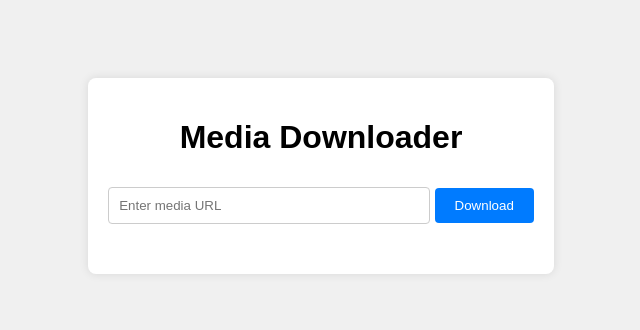
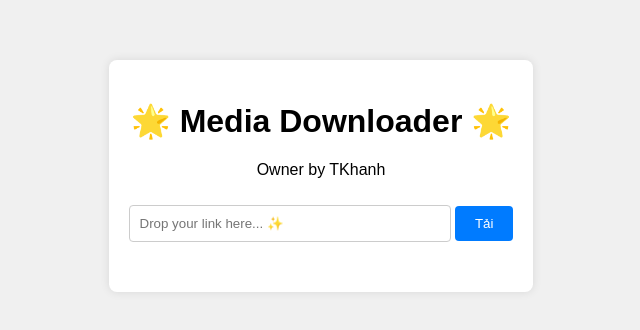
Before and after one commit to tkhanhpro/SkakJbxbd, a website: page client/index.html in a window 1280 px wide. Shown: the part 224-554 px from the top of the page, without its empty margins (319-959 px from the left). Drawn offline with Linux system fonts and the light colour scheme.

Commit message:
Update index.html

```diff
--- a/client/index.html
+++ b/client/index.html
@@ -3,15 +3,22 @@
 <head>
   <meta charset="UTF-8">
   <meta name="viewport" content="width=device-width, initial-scale=1.0">
-  <title>Media Downloader</title>
+  <title>TK - Downloader</title>
   <link rel="stylesheet" href="style.css">
+  <link href="https://fonts.googleapis.com/css2?family=Fredoka:wght@400;700&family=Poppins:wght@400;600&display=swap" rel="stylesheet">
 </head>
 <body>
   <div class="container">
-    <h1>Media Downloader</h1>
-    <input type="text" id="mediaUrl" placeholder="Enter media URL">
-    <button onclick="downloadMedia()">Download</button>
-    <div id="result"></div>
+    <h1 class="sparkle-title">🌟 Media Downloader 🌟</h1>
+    <p class="tagline">Owner by TKhanh</p>
+    <div class="input-box">
+      <input type="text" id="mediaUrl" placeholder="Drop your link here... ✨" />
+      <button class="sparkle-btn" onclick="downloadMedia()">Tải</button>
+    </div>
+    <div class="loader" id="loader"></div>
+    <div class="result" id="result"></div>
+    <div class="json-box" id="jsonBox"></div>
+    <div class="toast" id="toast"></div>
   </div>
   <script src="script.js"></script>
 </body>
```
